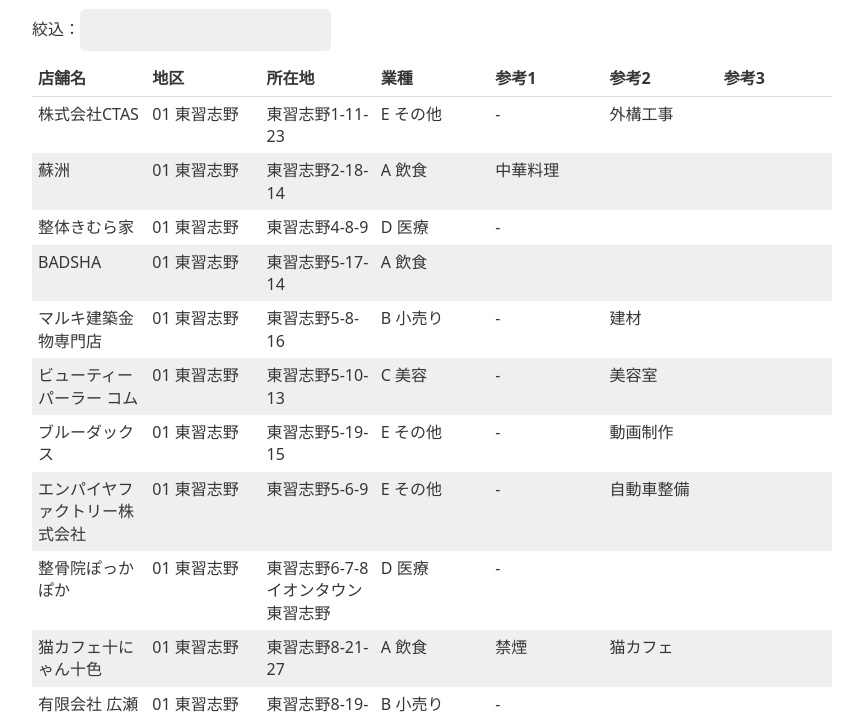
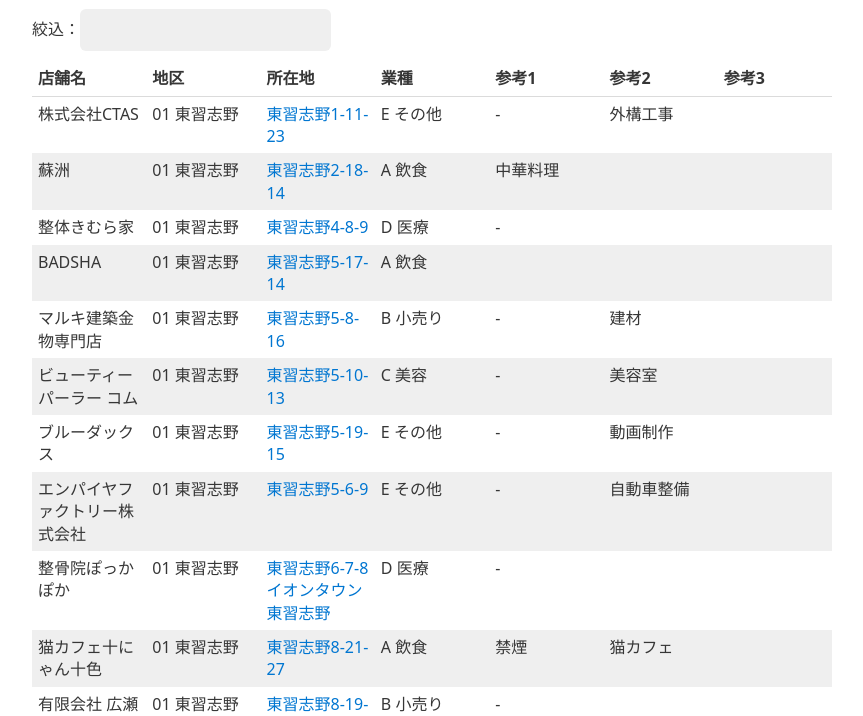
Before and after one commit to oharato/narashino50, a plain HTML site: page index.html in a window 1280 px wide. Shown: the part 76-792 px from the top of the page, without its empty margins (208-1071 px from the left). Drawn offline with nearby package versions, Linux system fonts and the light colour scheme.

Commit message:
deploy: eca9df783197c95f75483dcf31f6b44a0438d8d0

```diff
--- a/index.html
+++ b/index.html
@@ -34,7 +34,7 @@
                 <tr v-for="(shop,i) in filteredShops" :key="i">
                     <td>{{shop.name}}</td>
                     <td>{{shop.area}}</td>
-                    <td>{{shop.address}}</td>
+                    <td><a :href="mapUrl(shop)" target="_blank">{{shop.address}}</a></td>
                     <td>{{shop.industry}}</td>
                     <td>{{shop.note1}}</td>
                     <td>{{shop.note2}}</td>
--- a/index.js
+++ b/index.js
@@ -22,6 +22,11 @@ const app = new Vue({
             return fuse.search(this.filter).map(x=>x.item);
         }
     },
+    methods:{
+        mapUrl(shop){
+            return `https://google.com/maps?q=${shop.name}+${shop.address}`;
+        }
+    },
     async created(){
         const res = await fetch('./shops.json');
         this.shops = await res.json();
```
